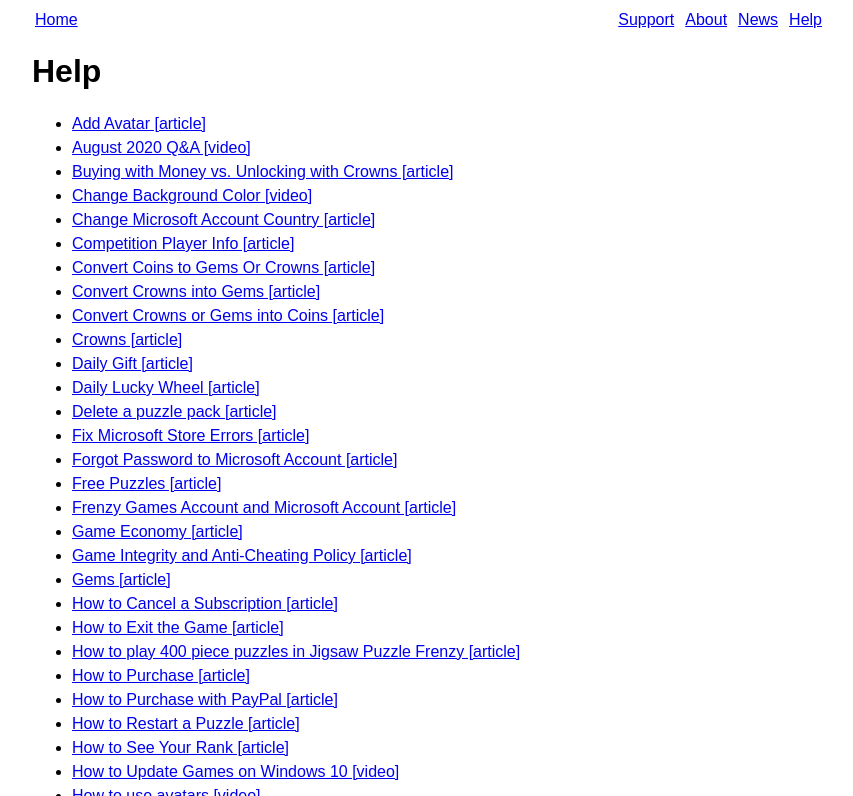
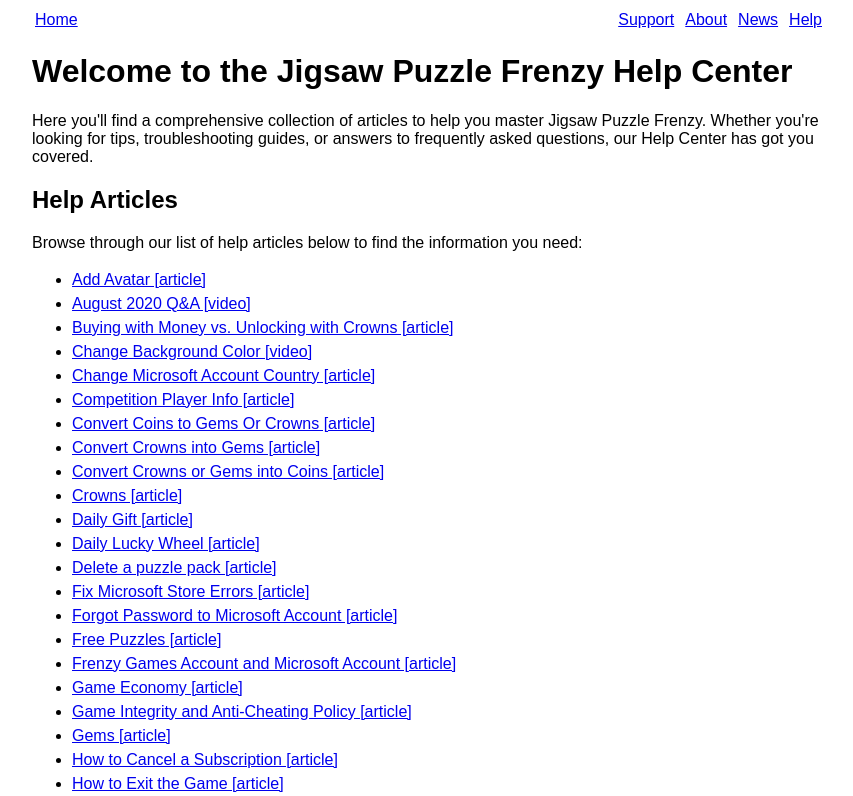
Before and after one commit to mihaimihaila/jigsawpuzzlefrenzy, a plain HTML site: page help.html in a window 1280 px wide. Shown: the top 796 px of the page, without its empty margins (208-1061 px from the left). Drawn offline with Linux system fonts and the light colour scheme.

Commit message:
Added help intro

```diff
--- a/help.html
+++ b/help.html
@@ -46,9 +46,16 @@
         </tr>
     </table>
 </div>
-            <h1>Help</h1>
+            <header>
+                <h1>Welcome to the Jigsaw Puzzle Frenzy Help Center</h1>
+                <p>Here you'll find a comprehensive collection of articles to help you master Jigsaw Puzzle Frenzy. Whether you're looking for tips, troubleshooting guides, or answers to frequently asked questions, our Help Center has got you covered.</p>
+            </header>
+            <main>
+                <section>
+                    <h2>Help Articles</h2>
+                    <p>Browse through our list of help articles below to find the information you need:</p>
 
-            <ul>
+                    <ul>
 <li><a href="https://jigsawpuzzlefrenzy.com/docs/add-avatar.html">Add Avatar [article]</li>
 <li><a href="https://jigsawpuzzlefrenzy.com/docs/august-2020-q-a.html">August 2020 Q&A [video]</li>
 <li><a href="https://jigsawpuzzlefrenzy.com/docs/buying-with-money-vs-unlocking-with-crowns.html">Buying with Money vs. Unlocking with Crowns [article]</li>
@@ -107,6 +114,8 @@
 <li><a href="https://jigsawpuzzlefrenzy.com/docs/why-ads.html">Why the Game contains Ads [article]</li>
 </ul>
 
+                </section>
+            </main>
         </div>
 
         <div class="footerContainer">
```
